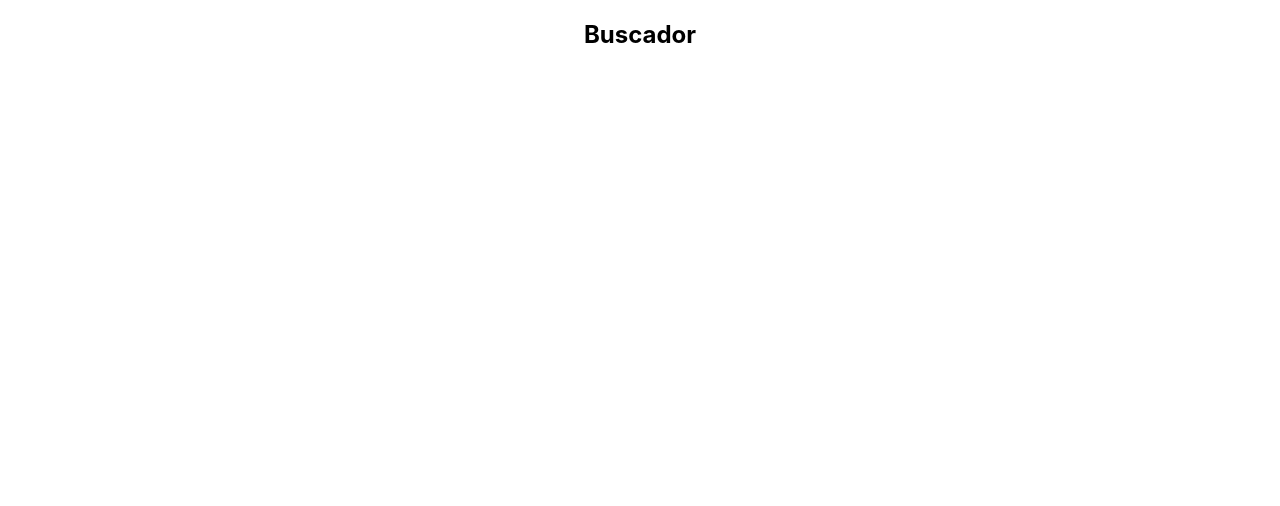
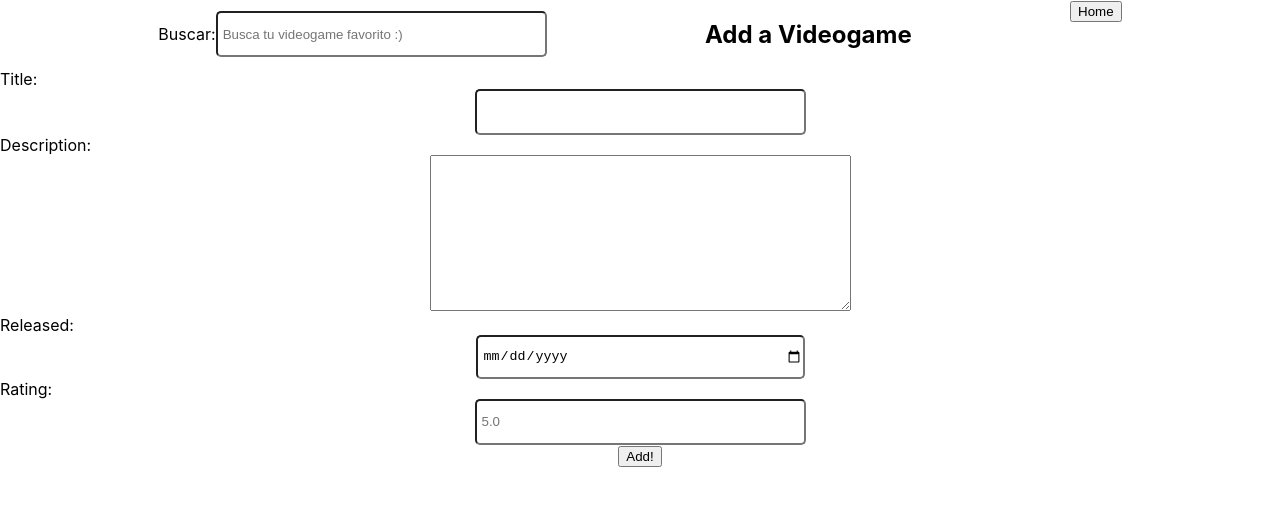
Before and after one commit to mariachi9999/Videogames-App, a React (Create React App) app in the folder client/: page /videogame in a window 1280 px wide. Shown: the top 506 px of the page. Built offline with nearby package versions, Linux system fonts and the light colour scheme.

Commit message:
front-end views dispuestas

```diff
--- /dev/null
+++ b/client/src/components/Home/Home.module.css
@@ -0,0 +1,34 @@
+.cabecera {
+    display: flex;
+    justify-content: space-evenly;
+}
+
+#container {
+    width: 100vw;
+    height: 100vh;
+    background-image: url("../../images/backimg.jpg");
+    background-size: 100%;
+    display: flex;
+    align-items: center;
+    justify-content: center;
+}
+
+.cards {
+    height: 100%;
+    overflow: hidden;
+}
+
+.games {
+    display: inline-flex;
+    flex-direction: column;
+    width: 15vw;
+    height: 20vh;
+    background-color: red;
+    margin: 10px;
+    overflow: hidden;
+}
+
+img {
+    width: 20vw;
+    height: auto;
+}
--- a/client/src/components/Home/index.js
+++ b/client/src/components/Home/index.js
@@ -3,6 +3,9 @@ import { useEffect } from "react";
 import { useSelector, useDispatch } from "react-redux";
 import { Link } from 'react-router-dom';
 import { getVideogames } from "../../store/actions";
+
+import SearchBar from "../SearchBar/index";
+import styles from "./Home.module.css"
 
 
 
@@ -20,17 +23,29 @@ const Home = (props) =>  {
 
     return (
       <div>
-        <h2>Buscador</h2>
-        <ul>
+        <div className={styles.cabecera}>
+          <SearchBar className={styles.searchbar}/>
+          <h1>Videogames!</h1>
+          <Link to={`/videogame`}>
+                <button>Add a Videogame!</button>
+          </Link>
+        </div>
+        <div id={styles.container}>
+        {videogames.length > 0 ?
+        <ul className={styles.cards}>
           {videogames && videogames.map(games =>
-            <div key={games.id}>
-              <Link to={`/videogames/${games.name}`}>
+            <div key={games.id} className={styles.games}>
+              <Link to={`/videogames/${games.id}`}>
                 <div>{games.name}</div>
               </Link>
               <img src={games.image} alt="alternatetext"/>
             </div>
           )}
         </ul>
+        :
+        <div className={styles.loading}></div>
+        }
+        </div>
       </div>
     );
   }
--- /dev/null
+++ b/client/src/components/SearchBar/SearchBar.module.css
@@ -0,0 +1,14 @@
+#buscador {
+    display: flex;
+    justify-content: flex-end;
+    align-items: center;
+}
+
+input {
+    width: 25vw;
+    height: 5vh;
+    border-radius: 5px;
+    align-items: center;
+    justify-self: center;
+    padding-left: 5px;
+}
--- /dev/null
+++ b/client/src/components/SearchBar/index.js
@@ -0,0 +1,20 @@
+import React, { Component } from "react";
+import styles from "./SearchBar.module.css"
+
+
+
+const SearchBar = () =>  {
+
+    // const dispatch = useDispatch()
+
+    return (
+        <div id={styles.buscador}>
+            <label>Buscar: </label>
+            <form>
+                <input type="text" placeholder="Busca tu videogame favorito :)"></input>
+            </form>
+        </div>
+    );
+};
+
+export default SearchBar;
--- /dev/null
+++ b/client/src/components/VideogameCreation/VideogameCreation.module.css
@@ -0,0 +1,13 @@
+.cabecera {
+    display: flex;
+    justify-content: space-evenly;
+}
+
+.formulario {
+    display: flex;
+    flex-direction: column;
+}
+
+.label {
+    display: flex
+}
--- a/client/src/components/VideogameCreation/index.js
+++ b/client/src/components/VideogameCreation/index.js
@@ -1,45 +1,110 @@
-import React, { Component } from "react";
-import { connect } from "react-redux";
+import React, { useState } from "react";
+import { useSelector } from "react-redux";
 import { Link } from 'react-router-dom';
-import { getVideogames } from "../../store/actions";
-
+import SearchBar from "../SearchBar";
+import styles from "./VideogameCreation.module.css"
 
 
 const VideogameCreation = (props) =>  {
 
+
+  const genres = useSelector(store=>store.genres);
+  const platforms = useSelector(store=>store.platforms)
+
+  const [state,setState]= useState({
+    name:"",
+    description:"",
+    released:"",
+    rating:"",
+    platforms:"",
+    genres:""
+  })
+
+  const handleChange = event => setState({...state, [event.target.id]: event.target.value });
+
+  function handleClick(id){
+    props.getMovieDetail(id)
+  }
+
+  function handleSubmit(event) {
+    event.preventDefault();
+    props.getMovies(state.title);
+  }
+
+  const arrPages = [];
+
+  function pages (results){
+    const pages = Math.ceil(results / 10)
+    for (var i = 1; i <= pages; i++) {
+      arrPages.push(i)
+    }
+    console.log(arrPages);
+    arrPages.forEach(page=>console.log(page))
+    return arrPages
+  }
+
+  pages(props.movieTotalResults);
+
+  const { name, description } = state;
+
     return (
       <div>
-        <h2>Buscador</h2>
-        <ul>
-          {props.videogames?.map(games =>
-            <div key={games.id}>
-              <Link to={`/videogames/${games.id}`}>
-                <div>{games.Title}</div>
-              </Link>
+        <div className={styles.cabecera}>
+          <SearchBar/>
+          <h2>Add a Videogame</h2>
+          <Link to={`/home`}>
+              <button>Home</button>
+          </Link>
+        </div>
+        <div className={styles.formulario}>
+          <form className={styles.campos} onSubmit={(e) => handleSubmit(e)}>
+            <div>
+              <label className={styles.label} htmlFor="name">Title: </label>
+              <input
+                type="text"
+                id="name"
+                autoComplete="off"
+                value={state.name}
+                onChange={(e) => handleChange(e)}
+              />
+              <label className={styles.label} htmlFor="description">Description: </label>
+              <textarea
+                type="text"
+                id="description"
+                rows="10"
+                cols="50"
+                autoComplete="off"
+                value={state.description}
+                onChange={(e) => handleChange(e)}
+              />
+              <label className={styles.label} htmlFor="released">Released: </label>
+              <input
+                type="date"
+                id="released"
+                autoComplete="off"
+                value={state.released}
+                onChange={(e) => handleChange(e)}
+              />
+              <label className={styles.label} htmlFor="rating">Rating: </label>
+              <input
+                type="number"
+                placeholder="5.0"
+                step="0.1"
+                min="0"
+                max="10"
+                id="rating"
+                autoComplete="off"
+                value={state.rating}
+                onChange={(e) => handleChange(e)}
+              />
             </div>
-          )}
-        </ul>
+            <button type="submit">Add!</button>
+          </form>
+        </div>
       </div>
-    );
+    )
+
   }
 
 
-function mapStateToProps(state){
-  return{
-    videogames: state.gamesLoaded,
-  }
-}
-
-
-// function mapDispatchToProps (dispatch) {
-//   return {
-//     addMovie: movie => dispatch (
-//       addMovieFavorite(movie)),
-//     getMovies: title => dispatch(getMovies(title)),
-//     getMovieDetail: id => dispatch(getMovieDetail(id))
-//   }
-// }
-
-// export default connect(mapStateToProps,mapDispatchToProps)(Buscador);
-
-export default connect(mapStateToProps,{getVideogames})(VideogameCreation);
+export default VideogameCreation;
--- /dev/null
+++ b/client/src/components/VideogameDetail/VideogameDetail.module.css
@@ -0,0 +1,31 @@
+.cabecera {
+    display: flex;
+    justify-content: space-evenly;
+}
+
+.presentation {
+    display: flex;
+}
+
+
+.data {
+    display: flex;
+    flex-direction: column;
+    justify-content: center;
+}
+
+.image {
+    width: 55vw;
+    height: 55vh;
+    display: flex;
+    justify-content: left;
+    padding: 2px
+}
+
+h4, ul {
+    margin: 1vh
+}
+
+span {
+    padding: 1vw
+}
--- a/client/src/components/VideogameDetail/index.js
+++ b/client/src/components/VideogameDetail/index.js
@@ -1,45 +1,60 @@
 import React, { Component } from "react";
-import { connect } from "react-redux";
+import { useEffect } from "react";
+import { useSelector, useDispatch } from "react-redux";
 import { Link } from 'react-router-dom';
-import { getVideogames } from "../../store/actions";
-
+import { getMovieDetail } from "../../store/actions";
+import styles from "./VideogameDetail.module.css"
+import SearchBar from "../SearchBar/index";
 
 
 const VideogameDetail = (props) =>  {
 
+  const url_id = props.match.params.id;
+
+  const details = useSelector(state => state.movieDetail)
+  const dispatch = useDispatch()
+
+  useEffect(()=>
+      dispatch(getMovieDetail(url_id)),
+      []
+    )
+
+  const {description, genres, image, name, platforms, rating, released } = details;
+
     return (
-      <div>
-        <h2>Buscador</h2>
-        <ul>
-          {props.videogames?.map(games =>
-            <div key={games.id}>
-              <Link to={`/videogames/${games.id}`}>
-                <div>{games.Title}</div>
-              </Link>
-            </div>
-          )}
-        </ul>
+      <div >
+        <div className={styles.cabecera}>
+          <SearchBar/>
+          <h2>{name}</h2>
+            <Link to={`/home`}>
+              <button>Home</button>
+            </Link>
+        </div>
+        <div className={styles.presentation}>
+          <img src={image} alt={image} className={styles.image}/>
+          <div className={styles.data}>
+            <h4>Released:</h4>
+            <span>{released}</span>
+            <h4>Genres:</h4>
+              <ul>
+                {genres && genres.map((genre)=>
+                <span>{genre}</span>
+                )}
+              </ul>
+            <h4>Platforms:</h4>
+              <ul>
+                {platforms && platforms.map((platform)=>
+                <span>{platform}</span>
+                )}
+              </ul>
+            <h4>Rating:</h4>
+            <span>{rating}</span>
+          </div>
+        </div>
+        <h4>Description:</h4>
+        <p>{description}</p>
       </div>
     );
   }
 
-
-function mapStateToProps(state){
-  return{
-    videogames: state.gamesLoaded,
-  }
-}
-
-
-// function mapDispatchToProps (dispatch) {
-//   return {
-//     addMovie: movie => dispatch (
-//       addMovieFavorite(movie)),
-//     getMovies: title => dispatch(getMovies(title)),
-//     getMovieDetail: id => dispatch(getMovieDetail(id))
-//   }
-// }
-
-// export default connect(mapStateToProps,mapDispatchToProps)(Buscador);
-
-export default connect(mapStateToProps,{getVideogames})(VideogameDetail);
+export default VideogameDetail;
--- a/client/src/constants.js
+++ b/client/src/constants.js
@@ -1,2 +1,3 @@
 export const URL_PPAL = 'http://localhost:3001';
-export const URL_HOME = URL_PPAL + '/home'
+export const URL_HOME = URL_PPAL + '/home';
+export const URL_DETAIL = URL_PPAL + '/videogames'
--- a/client/src/store/reducer/index.js
+++ b/client/src/store/reducer/index.js
@@ -22,9 +22,10 @@ const rootReducer = (state=initialState,action) => {
             return {
                 ...state
             }
-        case 'GET_MOVIE_DETAIL':
+        case 'GET_VIDEOGAME_DETAIL':
             return {
-                ...state
+                ...state,
+                movieDetail: action.payload.data
             }
         default:
             return {
```
Also changed, not shown: client/src/store/actions/index.js (+11 -3 lines).
